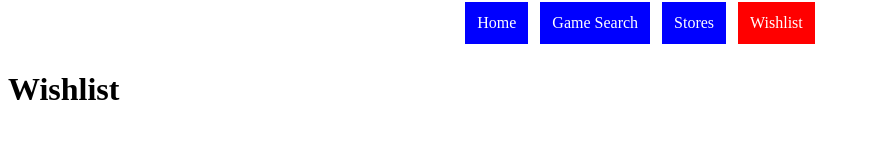
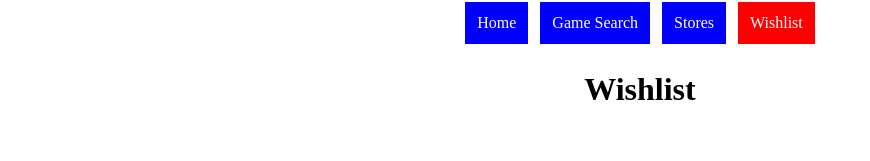
Before and after one commit to ZachatorCodes/phase-2-project, a React (Create React App) app: page /wishlist in a window 1280 px wide. Shown: the part 131-292 px from the top of the page, without its empty margins (0-870 px from the left). Built offline with nearby package versions, Linux system fonts and the light colour scheme; no server answers.

Commit message:
Centered text in Wishlist

```diff
--- a/src/index.css
+++ b/src/index.css
@@ -146,3 +146,7 @@
 .Deal img {
   width: 200px;
 }
+
+.Wishlist {
+  text-align: center;
+}
```
